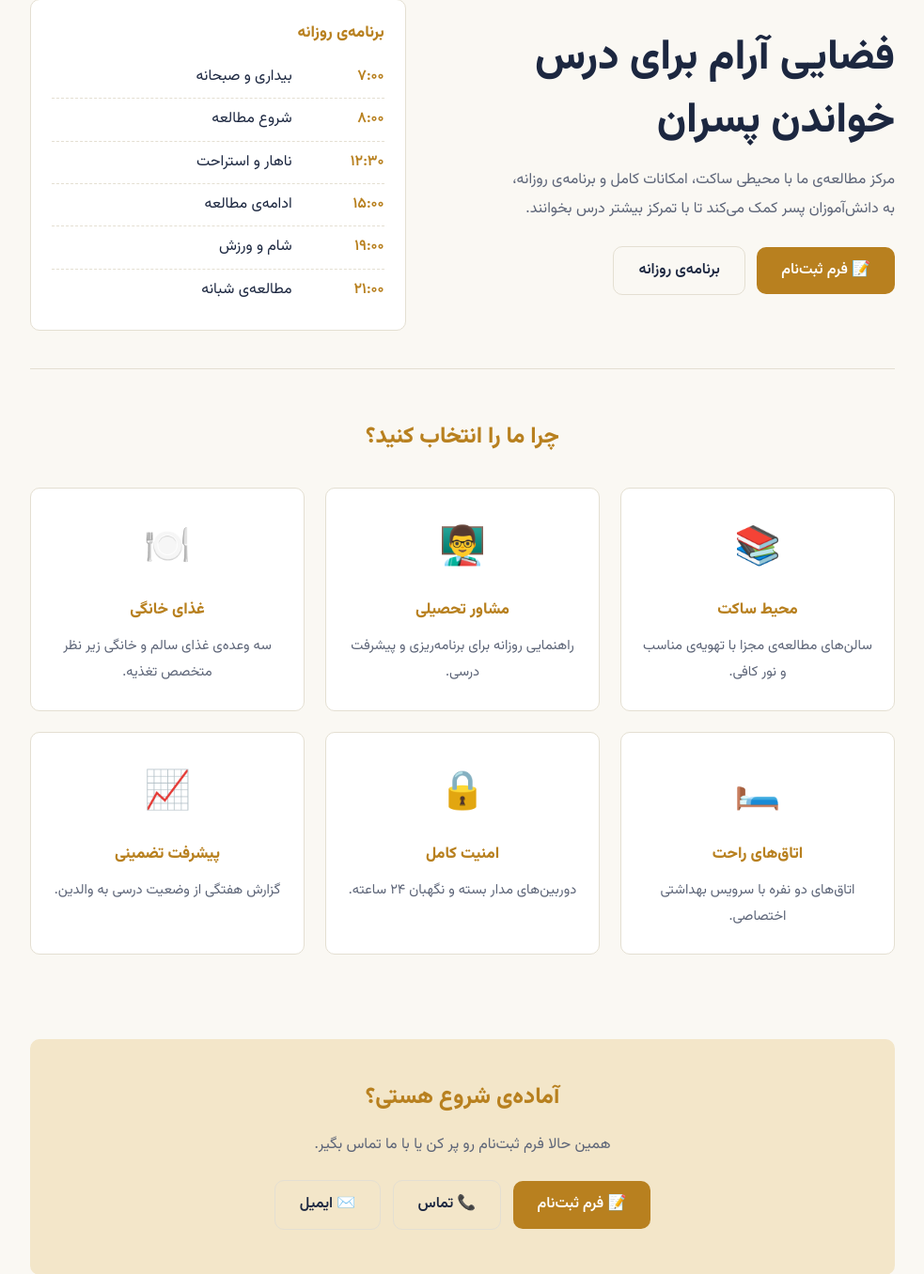
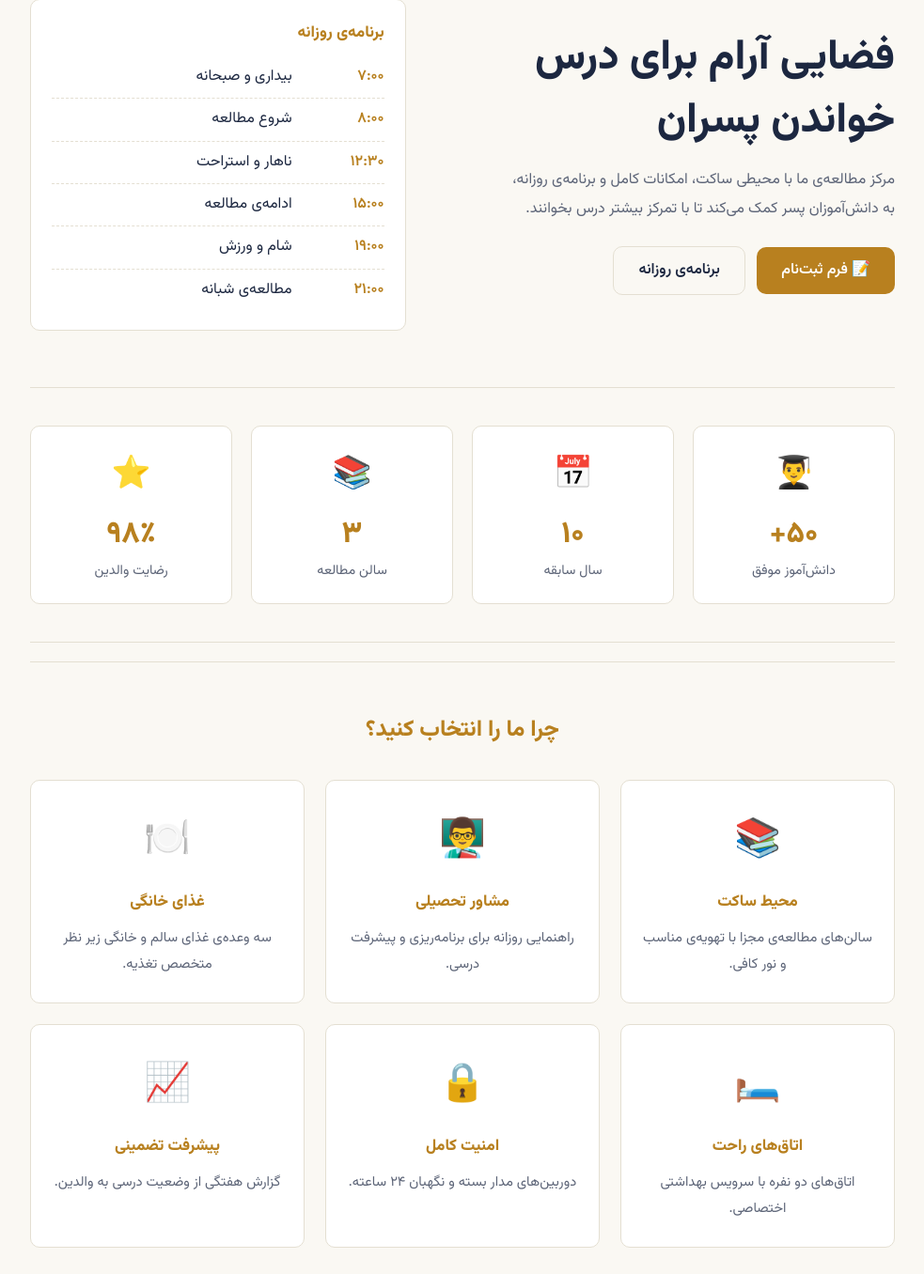
Before and after one commit to jamshidfakhri/Myfirstweb, a Flask app: page / in a window 1280 px wide. Shown: the part 118-1474 px from the top of the page at 94% size, without its empty margins (148-1131 px from the left). Run offline with Flask 3, Linux system fonts and the light colour scheme.

Commit message:
Update home.html

```diff
--- a/templates/home.html
+++ b/templates/home.html
@@ -34,10 +34,22 @@ h1{font-size:clamp(1.8rem,5vw,2.8rem);line-height:1.5;font-weight:800}
 .sched li{display:flex;gap:14px;padding:7px 0;border-top:1px dashed var(--line)}
 .sched li:first-of-type{border-top:0}
 .sched time{min-width:84px;color:var(--brass);font-weight:600}
+
+/* ---------- بخش آمار ---------- */
+.stats{padding:40px 0;border-top:1px solid var(--line);border-bottom:1px solid var(--line);margin:20px 0}
+.stats-grid{display:grid;grid-template-columns:repeat(4,1fr);gap:20px}
+@media(max-width:700px){.stats-grid{grid-template-columns:repeat(2,1fr);gap:16px}}
+.stat{text-align:center;padding:20px 10px;background:var(--card);border:1px solid var(--line);border-radius:var(--r);transition:transform .3s,box-shadow .3s,border-color .3s}
+.stat:hover{transform:translateY(-6px);border-color:var(--brass);box-shadow:0 12px 25px rgba(184,128,31,0.15)}
+.stat .ico{font-size:34px;display:block;margin-bottom:10px}
+.stat .num{font-size:2rem;font-weight:800;color:var(--brass);line-height:1.3}
+.stat .lbl{color:var(--mute);font-size:.9rem;margin-top:4px}
+
 .features{padding:50px 0;border-top:1px solid var(--line)}
 .features h2{font-size:1.5rem;margin-bottom:30px;text-align:center;color:var(--brass)}
 .feature-grid{display:grid;grid-template-columns:repeat(auto-fit,minmax(220px,1fr));gap:22px}
-.feature{background:var(--card);border:1px solid var(--line);border-radius:var(--r);padding:26px 22px;text-align:center}
+.feature{background:var(--card);border:1px solid var(--line);border-radius:var(--r);padding:26px 22px;text-align:center;transition:transform .3s,box-shadow .3s,border-color .3s}
+.feature:hover{transform:translateY(-6px);border-color:var(--brass);box-shadow:0 12px 25px rgba(184,128,31,0.15)}
 .feature .ico{font-size:40px;display:block;margin-bottom:12px}
 .feature h3{color:var(--brass);margin-bottom:8px;font-size:1.05rem}
 .feature p{color:var(--mute);font-size:.92rem}
@@ -84,6 +96,31 @@ footer{text-align:center;padding:30px 20px;color:var(--mute);font-size:.85rem;bo
     </div>
   </section>
 
+  <section class="stats">
+    <div class="stats-grid">
+      <div class="stat">
+        <span class="ico">👨‍🎓</span>
+        <div class="num">۵۰+</div>
+        <div class="lbl">دانش‌آموز موفق</div>
+      </div>
+      <div class="stat">
+        <span class="ico">📅</span>
+        <div class="num">۱۰</div>
+        <div class="lbl">سال سابقه</div>
+      </div>
+      <div class="stat">
+        <span class="ico">📚</span>
+        <div class="num">۳</div>
+        <div class="lbl">سالن مطالعه</div>
+      </div>
+      <div class="stat">
+        <span class="ico">⭐</span>
+        <div class="num">۹۸٪</div>
+        <div class="lbl">رضایت والدین</div>
+      </div>
+    </div>
+  </section>
+
   <section class="features" id="features">
     <h2>چرا ما را انتخاب کنید؟</h2>
     <div class="feature-grid">
```
